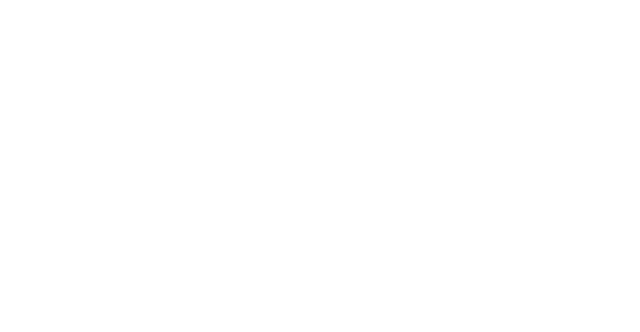
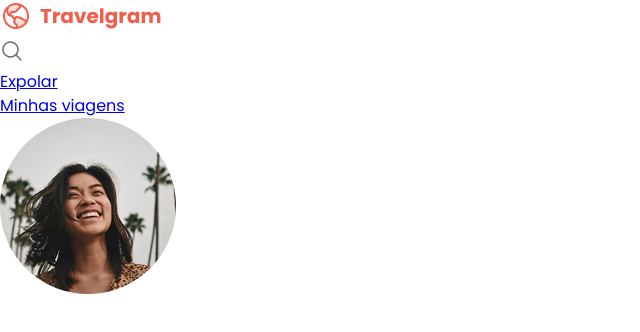
Before and after one commit to devalefhilima/Travelgram, a plain HTML site: page index.html in a window 1280 px wide. Shown: the whole page, without its empty margins (0-640 px from the left). Drawn offline with Linux system fonts and the light colour scheme.

Commit message:
Estruturando a navegação

```diff
--- a/index.html
+++ b/index.html
@@ -14,6 +14,30 @@
   <link href="https://fonts.googleapis.com/css2?family=Poppins:wght@400;700&display=swap" rel="stylesheet">
 </head>
 <body>
+  <nav>
+    <a href="#" id="logo">
+      <img src="./assets/Logo.svg" alt="Logomarca">
+    </a>
 
+    <ul id="primary-menu">
+      <li>
+        <a href="#">
+          <img src="./assets/icons/MagnifyingGlass.svg" alt="Ícone de lupa">
+        </a>
+      </li>
+      <li>
+        <a href="#">Expolar</a>
+      </li>
+      <li>
+        <a href="#">Minhas viagens</a>
+      </li>
+      <li>
+        <a href="#">
+          <img src="./assets/Profile.png" alt="Imagem de perfil do usuário">
+        </a>
+      </li>
+    </ul>
+  </nav>
+  <header></header>
 </body>
 </html>
```
Also changed, not shown: assets/Image 02.png (deleted), assets/Image 03.png (deleted), assets/Image 04.png (deleted), assets/Image 05.png (deleted), assets/Image 06.png (deleted), assets/Image 07.png (deleted), assets/Image 08.png (deleted), assets/Image 09.png (deleted), assets/Image 10.png (deleted), assets/Image 11.png (deleted), assets/Profile.png (added), assets/icons/AirplaneTilt.svg (renamed from assets/AirplaneTilt.svg), assets/icons/Image.svg (renamed from assets/Image.svg), assets/icons/MagnifyingGlass.svg (renamed from assets/MagnifyingGlass.svg), 2 more files, 12 other files. Lines whose indentation alone changed are shown as unchanged.
